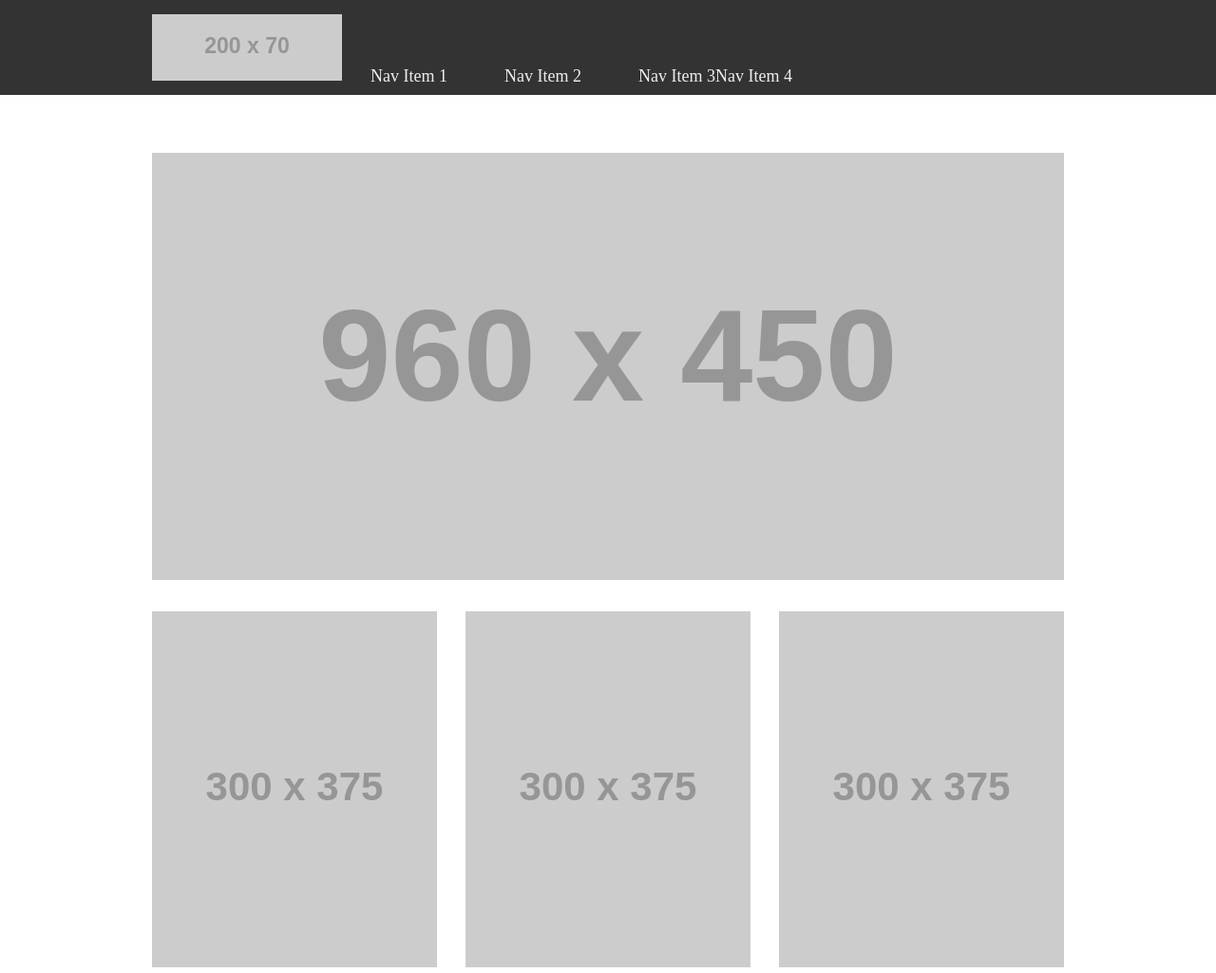
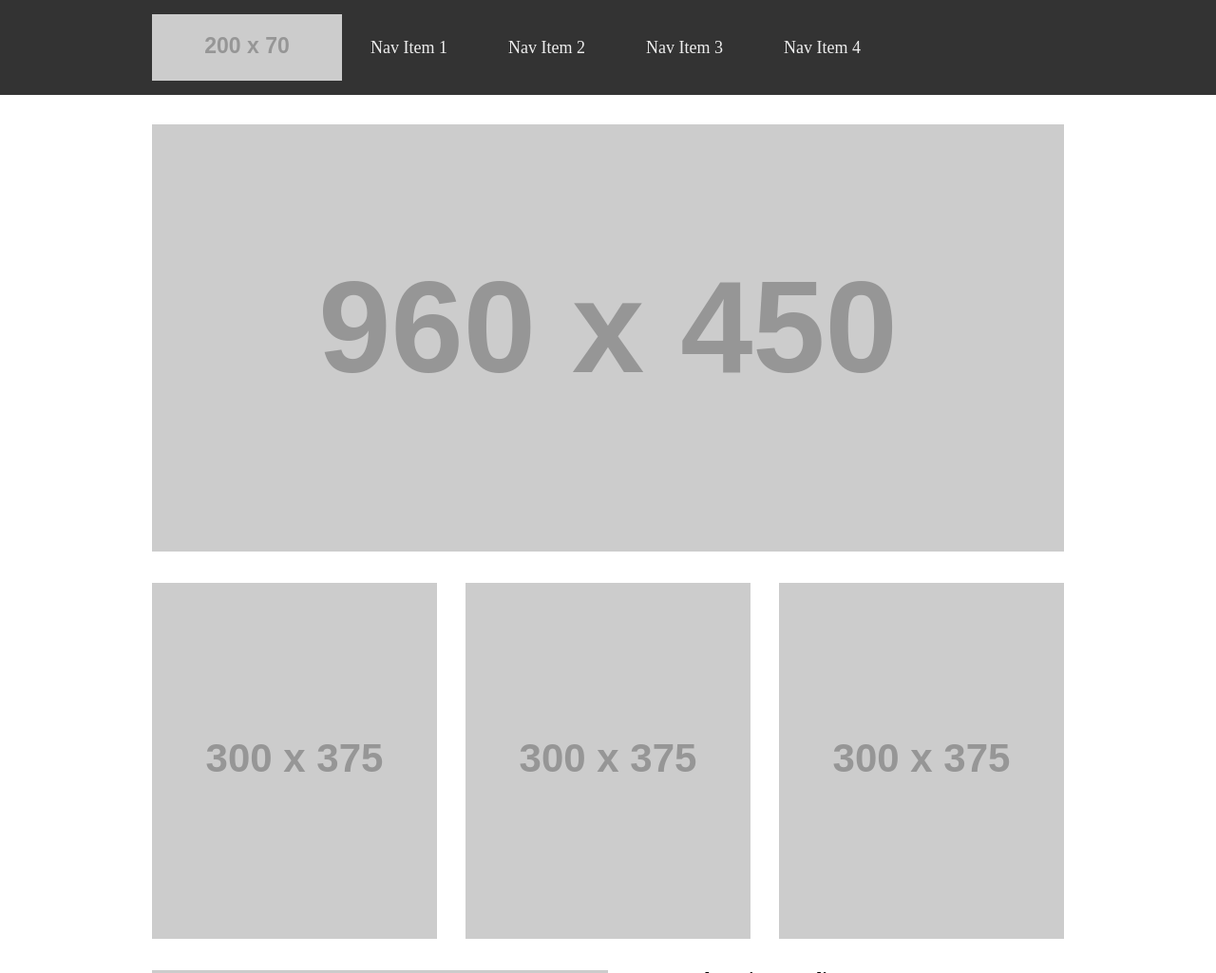
Before and after one commit to blakerom/wireframe-exercise, a plain HTML site: page index.html in a window 1280 px wide. Shown: the top 1025 px of the page at 95% size. Drawn offline with Linux system fonts and the light colour scheme; placeholder pictures from the web are drawn by us.

Commit message:
update html and stylesheet for final touches

```diff
--- a/index.html
+++ b/index.html
@@ -5,7 +5,7 @@
   <meta name="viewport" content="width=device-width, initial-scale=1.0">
   <link rel="stylesheet" href="reset.css" type="text/css">
   <link rel="stylesheet" href="style.css" type="text/css">
-  <title>Document</title>
+  <title>Site Wireframe</title>
 </head>
 <body>
 
--- a/style.css
+++ b/style.css
@@ -34,15 +34,15 @@ main {
 main > img:first-child {
   margin-top: 30px;
 }
-ul {
+main ul {
    margin-top: 30px;
    overflow: hidden;
 }
-ul li {
+main ul li {
   float: left;
   margin-right: 30px;
 }
-ul li:nth-child(3n) {
+main ul li:nth-child(3n) {
   margin-right: 0;
 }
 article {
@@ -61,7 +61,7 @@ article h2 {
   font-size: 20px;
   font-weight: bold;
 }
-article p {
+article section p {
   font-size: 18px;
   overflow: auto;
   height: 330px;
@@ -74,6 +74,7 @@ article button {
   background-color: #111;
   color: #eee;
   font-size: 16px;
+  border-radius: 2px;
 }
 /* https://css-tricks.com/snippets/css/scale-on-hover-with-webkit-transition/ */
 article button:hover {
```
